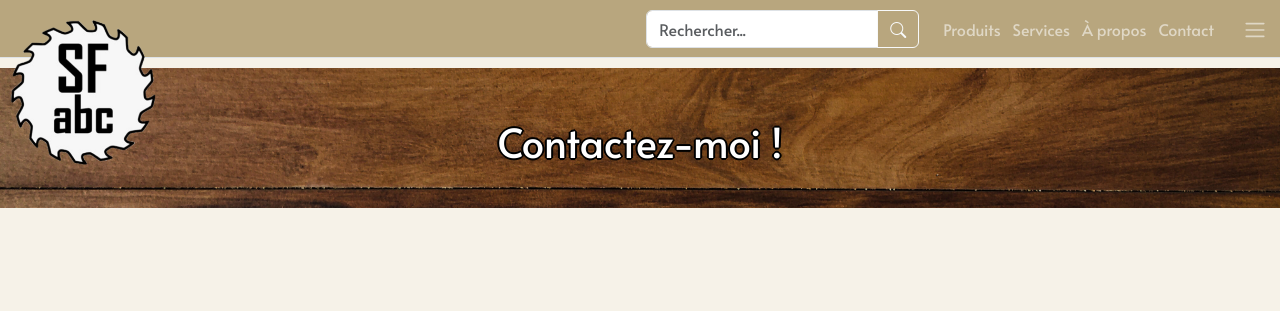
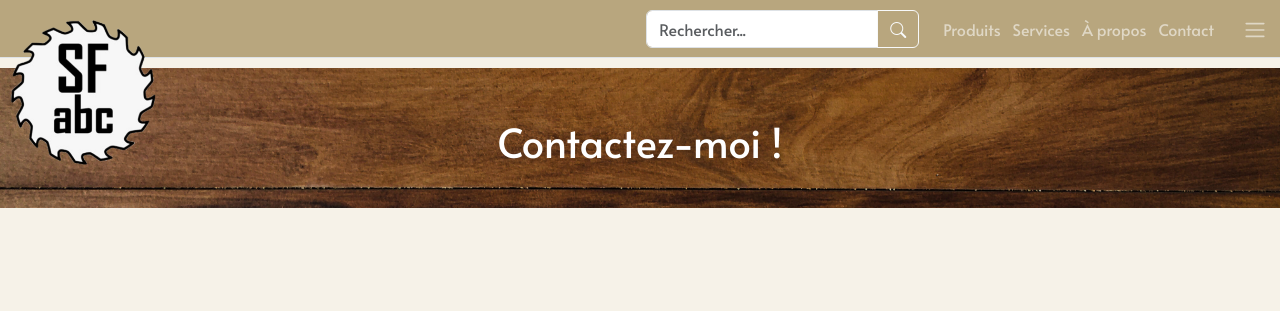
Before and after one commit to TonyyyB/projet-sfabc, a Django app: page /contact/ in a window 1280 px wide. Shown: the top 311 px of the page. Run offline with Django 5.2, Linux system fonts and the light colour scheme; data that the repository does not hold is empty; some libraries are stand-ins or nearby versions.

Commit message:
suppression outline

```diff
--- a/sfabc/static/css/styles.css
+++ b/sfabc/static/css/styles.css
@@ -229,8 +229,6 @@ main {
   width: 100%;
   text-align: center;
   color: white;
-  text-shadow: 2px 0 #000, -2px 0 #000, 0 2px #000, 0 -2px #000,
-             1px 1px #000, -1px -1px #000, 1px -1px #000, -1px 1px #000;
 }
 
 *:not(input) {
```
